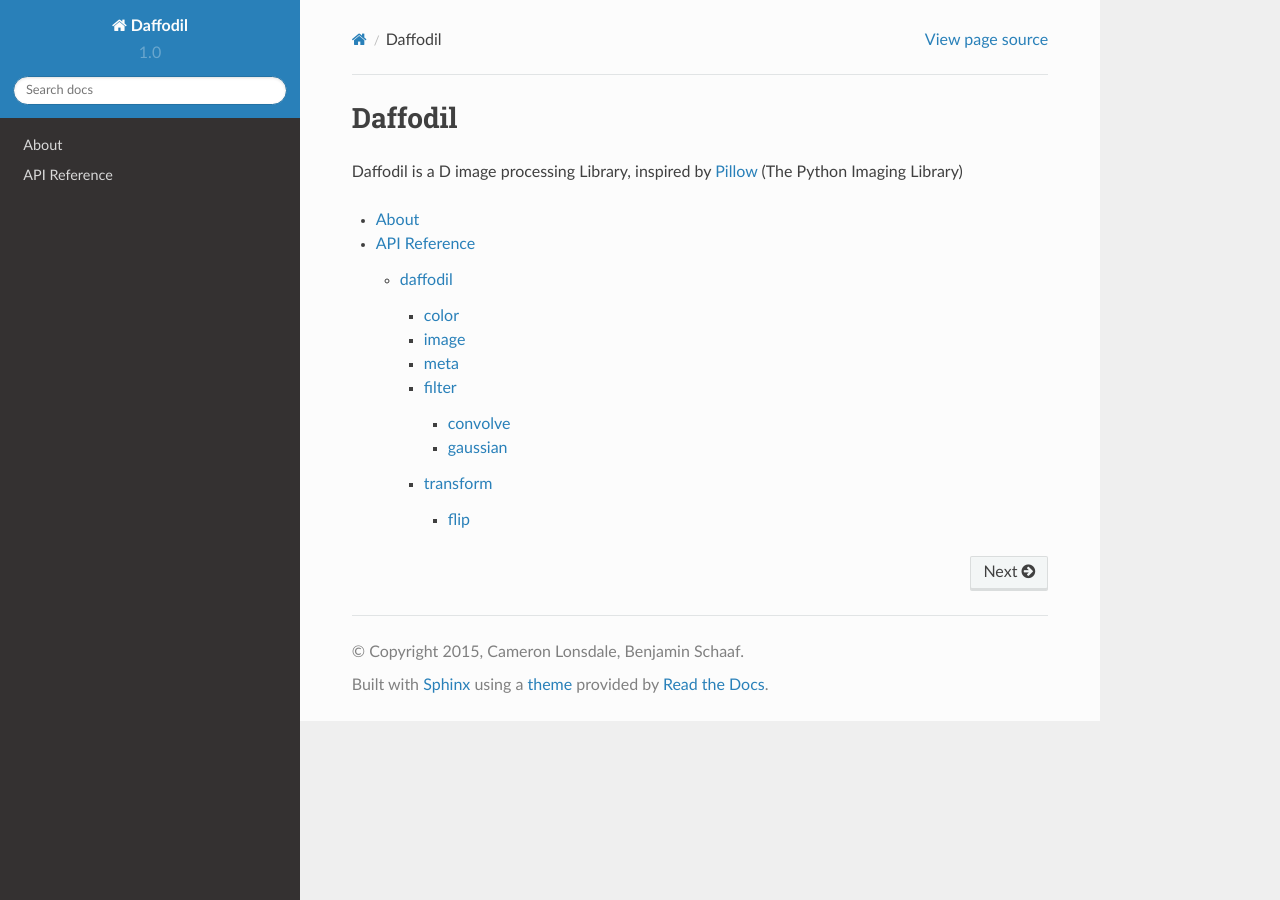
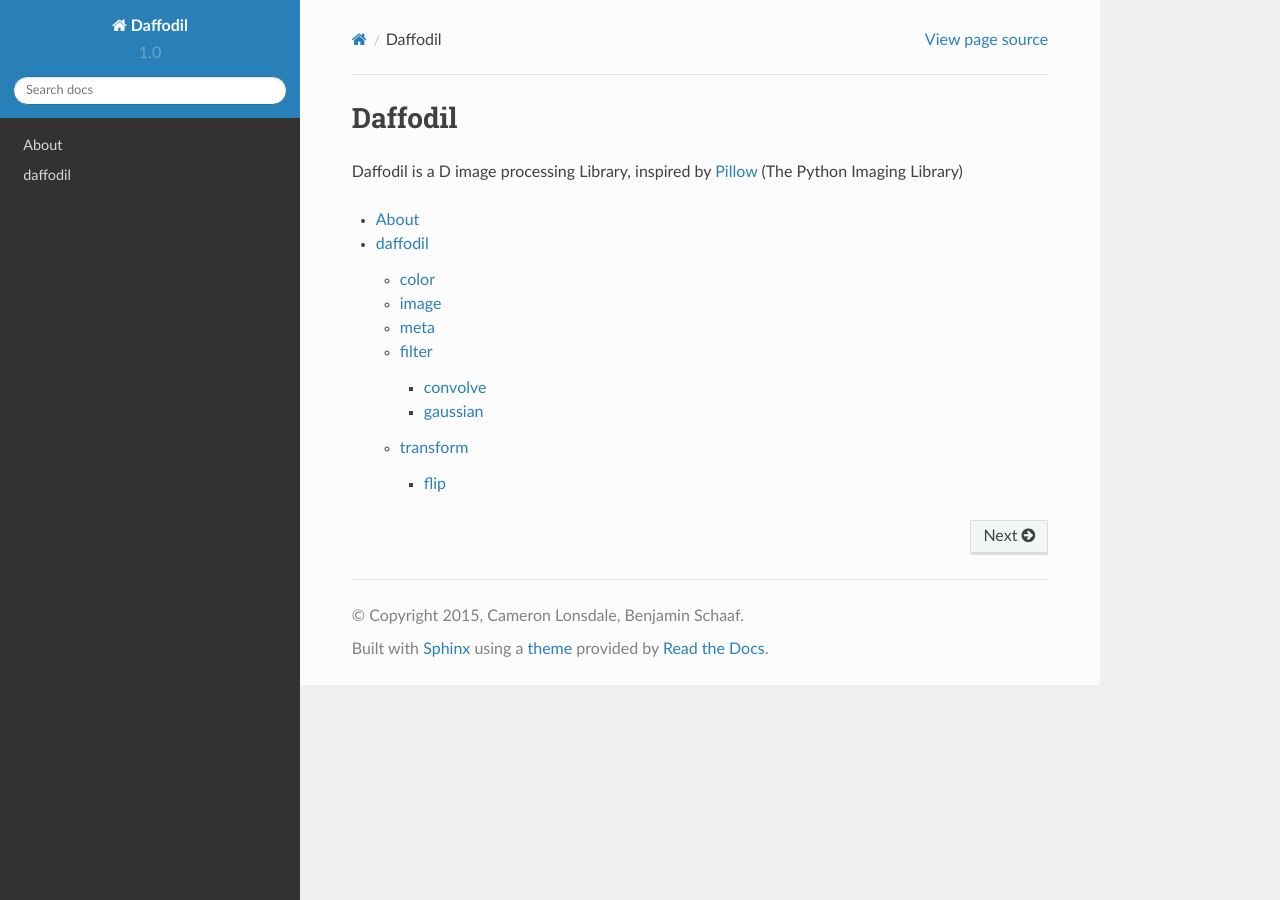
Before and after one commit to BenjaminSchaaf/daffodil, a Sphinx documentation site: the page built from docs/index.rst, in a window 1280 px wide. Built offline with Sphinx 7.4.7 and the Read the Docs theme 2.0.0, drawn with Linux system fonts in a browser that asks for light colours.

Commit message:
Reorganised documentation

```diff
--- a/docs/reference/daffodil/index.rst
+++ b/docs/daffodil/index.rst
@@ -4,7 +4,8 @@
 The :d:mod:`daffodil` module provides the public interface for Daffodil.
 
 .. toctree::
-    :hidden:
+    :titlesonly:
+    :includehidden:
 
     color
     image
--- a/docs/index.rst
+++ b/docs/index.rst
@@ -9,7 +9,7 @@
     :includehidden:
 
     about
-    reference/index
+    daffodil/index
 
 ..
     Once indexing works:
--- a/docs/reference/index.rst
+++ /dev/null
@@ -1,7 +0,0 @@
-API Reference
-#############
-
-.. toctree::
-    :includehidden:
-
-    daffodil/index
```
Also changed, not shown: docs/daffodil/color.rst (renamed from docs/reference/daffodil/color.rst), docs/daffodil/filter/convolve.rst (renamed from docs/reference/daffodil/filter/convolve.rst), docs/daffodil/filter/gaussian.rst (renamed from docs/reference/daffodil/filter/gaussian.rst), docs/daffodil/filter/index.rst (renamed from docs/reference/daffodil/filter/index.rst), docs/daffodil/image.rst (renamed from docs/reference/daffodil/image.rst), docs/daffodil/meta.rst (renamed from docs/reference/daffodil/meta.rst), docs/daffodil/transform/flip.rst (renamed from docs/reference/daffodil/transform/flip.rst), docs/daffodil/transform/index.rst (renamed from docs/reference/daffodil/transform/index.rst).
